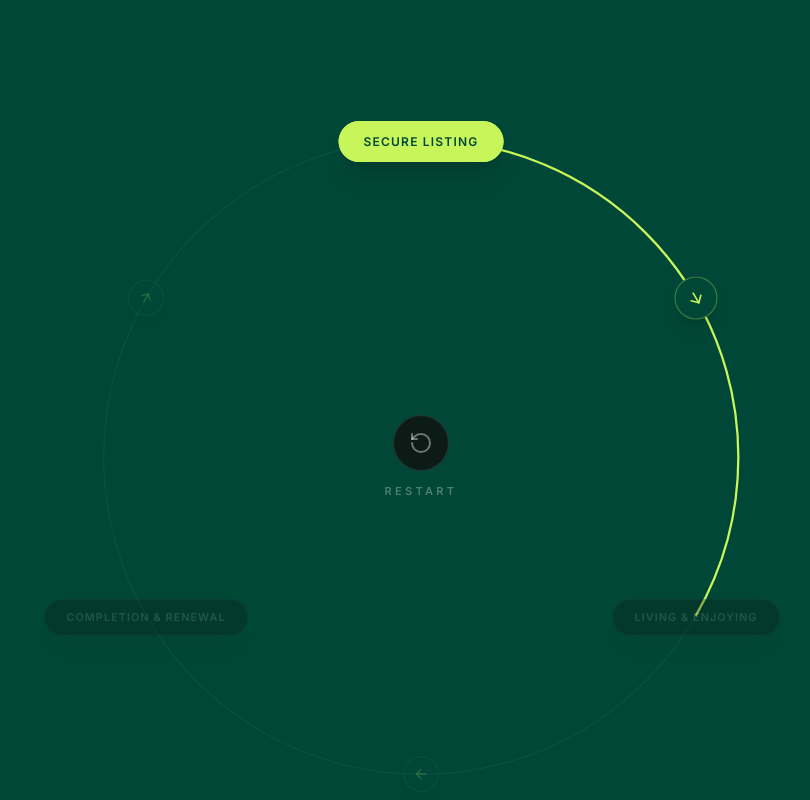
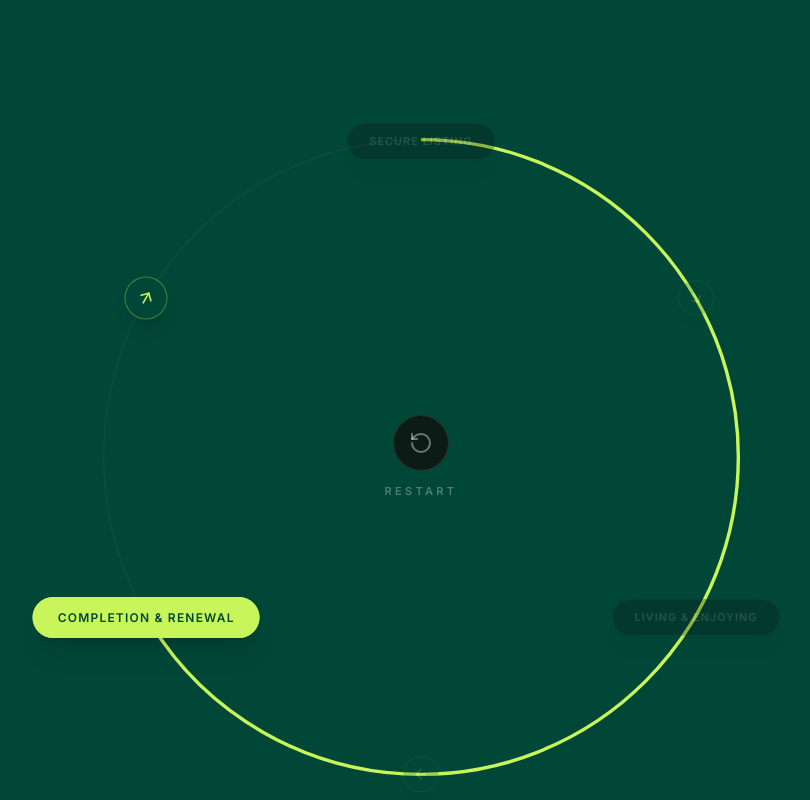
Before and after one commit to abdullahshahid836-ctrl/pakistan-property-portal, a Next.js app: page /about in a window 1280 px wide. Shown: the part 900-1700 px from the top of the page, without its empty margins (219-1029 px from the left). Built offline with nearby package versions, Linux system fonts and the light colour scheme.

Commit message:
fix: redesigned circular animation to start from zero and follow 4-step sequence

```diff
--- a/src/app/about/page.tsx
+++ b/src/app/about/page.tsx
@@ -161,9 +161,11 @@ const LifecycleSection = () => {
     if (isInView) {
       setStep(0)
       const interval = setInterval(() => {
-        setStep((prev) => (prev + 1) % 3)
-      }, 2000)
+        setStep((prev) => (prev + 1) % 4)
+      }, 2500)
       return () => clearInterval(interval)
+    } else {
+      setStep(0)
     }
   }, [isInView])
 
@@ -190,12 +192,13 @@ const LifecycleSection = () => {
               r="280"
               fill="none"
               stroke="#C8F55A"
-              strokeWidth="2"
+              strokeWidth="3"
               strokeDasharray="1759.29"
+              initial={{ strokeDashoffset: 1759.29 }}
               animate={{
-                strokeDashoffset: isInView ? 1759.29 - (1759.29 * ((step + 1) / 3)) : 1759.29
+                strokeDashoffset: isInView ? 1759.29 - (1759.29 * (step / 3)) : 1759.29
               }}
-              transition={{ duration: 0.8, ease: [0.16, 1, 0.3, 1] }}
+              transition={{ duration: 1.5, ease: [0.16, 1, 0.3, 1] }}
             />
           </svg>
 
@@ -216,7 +219,7 @@ const LifecycleSection = () => {
           </div>
 
           {/* Lifecycle Pills */}
-          <LifecyclePill label="Secure Listing" angle={-90} active={step === 0} />
+          <LifecyclePill label="Secure Listing" angle={-90} active={step === 0 || step === 3} />
           <LifecyclePill label="Living & Enjoying" angle={30} active={step === 1} />
           <LifecyclePill label="Completion & Renewal" angle={150} active={step === 2} />
 
```
